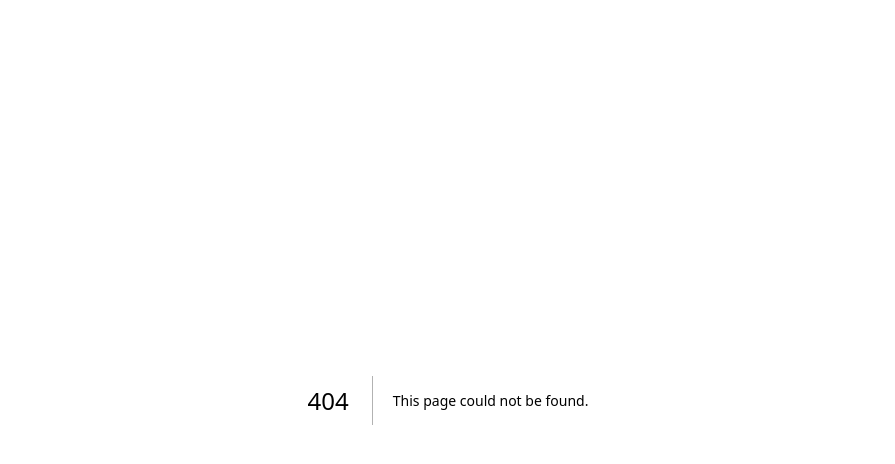
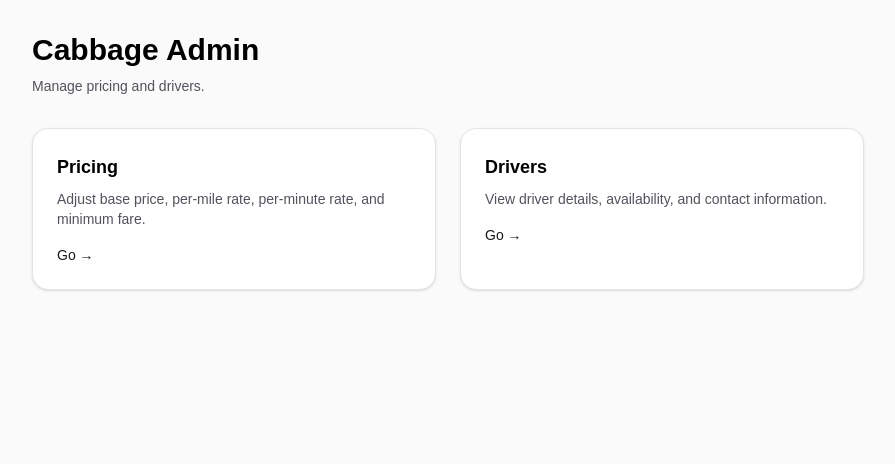
Before and after one commit to BahodirovaS/take4admin, a Next.js app: page /admin in a window 1280 px wide. Before the commit this address had no page. Shown: the top 464 px of the page, without its empty margins (192-1087 px from the left). Built offline with nearby package versions, Linux system fonts and the light colour scheme.

Commit message:
added admin page

```diff
--- /dev/null
+++ b/app/admin/page.tsx
@@ -0,0 +1,57 @@
+"use client";
+
+import Link from "next/link";
+
+function Card({
+  title,
+  description,
+  href,
+}: {
+  title: string;
+  description: string;
+  href: string;
+}) {
+  return (
+    <Link
+      href={href}
+      className="block rounded-2xl border border-zinc-200 bg-white p-6 shadow-sm hover:shadow-md transition-shadow"
+    >
+      <h2 className="text-lg font-semibold text-black">{title}</h2>
+      <p className="mt-2 text-sm text-zinc-600">{description}</p>
+      <div className="mt-4 text-sm font-medium text-zinc-900">
+        Go →
+      </div>
+    </Link>
+  );
+}
+
+export default function AdminHomePage() {
+  return (
+    <div className="min-h-screen bg-zinc-50">
+      <div className="mx-auto w-full max-w-4xl p-8 space-y-8">
+        <div>
+          <h1 className="text-3xl font-semibold text-black">
+            Cabbage Admin
+          </h1>
+          <p className="mt-2 text-sm text-zinc-600">
+            Manage pricing and drivers.
+          </p>
+        </div>
+
+        <div className="grid gap-6 md:grid-cols-2">
+          <Card
+            title="Pricing"
+            description="Adjust base price, per-mile rate, per-minute rate, and minimum fare."
+            href="/admin/pricing"
+          />
+
+          <Card
+            title="Drivers"
+            description="View driver details, availability, and contact information."
+            href="/admin/drivers"
+          />
+        </div>
+      </div>
+    </div>
+  );
+}
```
